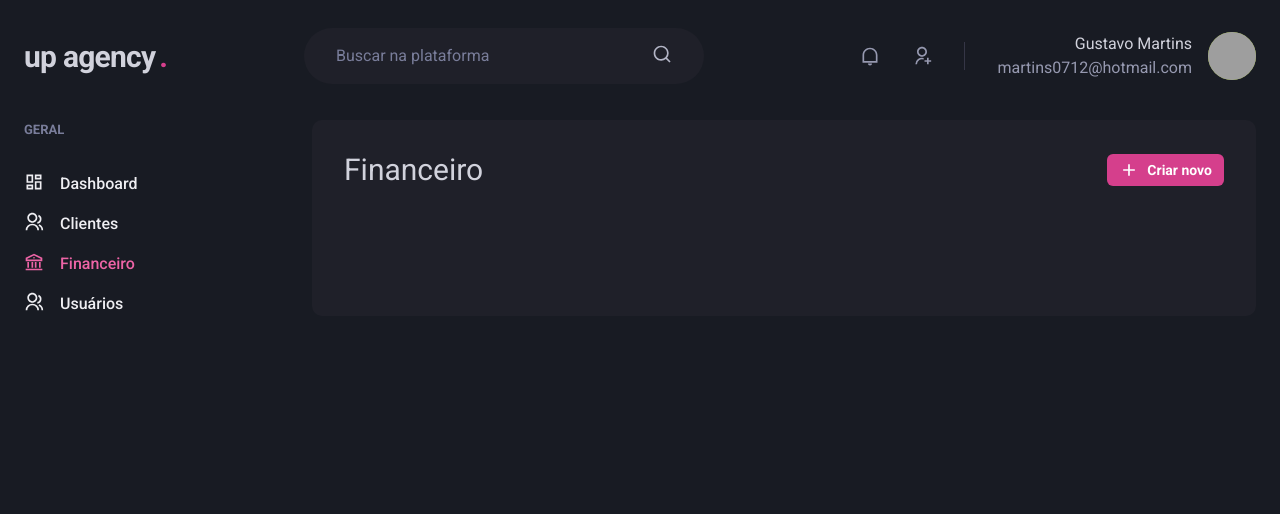
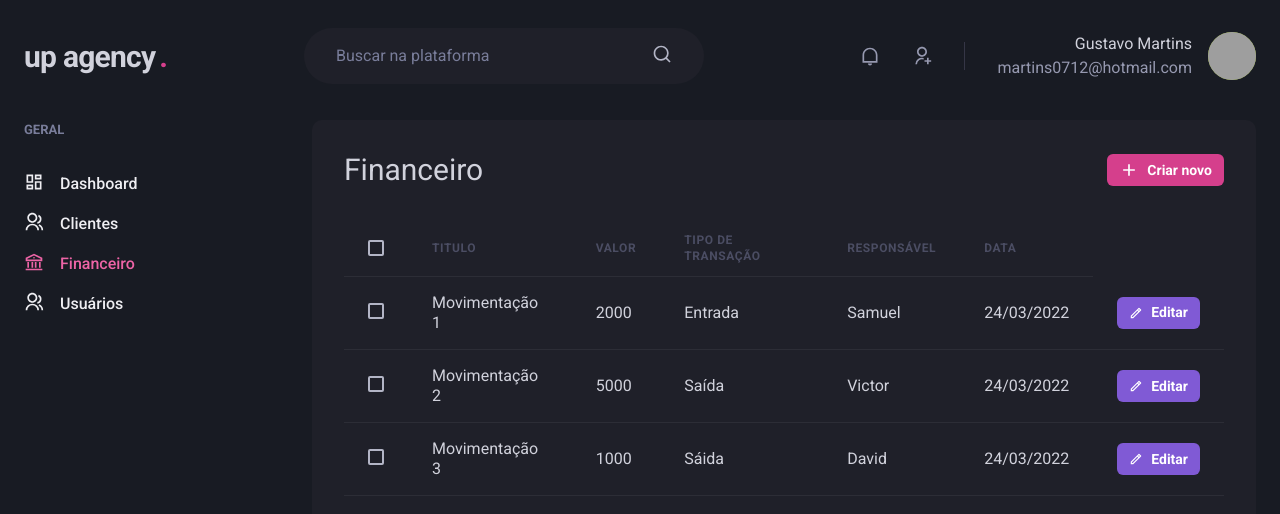
Before and after one commit to guga0712/up-financial, a Next.js app: page /financial in a window 1280 px wide. Shown: the top 514 px of the page. Built offline with nearby package versions, Linux system fonts and the light colour scheme; grey boxes are pictures that could not be loaded.

Commit message:
created table of financial and costumers page

```diff
--- /dev/null
+++ b/src/components/AddFinancial/FinancialData.tsx
@@ -0,0 +1,31 @@
+import { Box, Button, Icon, Tr, Checkbox, Td, Text } from '@chakra-ui/react'
+import { RiPencilLine } from 'react-icons/ri';
+
+interface FinancialDataProps{
+    titulo: string;
+    valor: string;
+    tipoTransacao: string;
+    responsavel: string;
+    date: string;
+
+}
+
+export function FinancialData( { titulo, valor, tipoTransacao, responsavel, date} : FinancialDataProps){
+    return(
+        <Tr>
+            <Td px="6">
+                <Checkbox colorScheme="pink" />
+            </Td>
+            <Td>{titulo}</Td>
+            <Td>{valor}</Td>
+            <Td>{tipoTransacao}</Td>
+            <Td>{responsavel}</Td>
+            <Td>{date}</Td>
+            <Td>
+                <Button as="a" size="sm" fontSize="sm" colorScheme="purple" leftIcon={<Icon as={RiPencilLine} />}>
+                    Editar
+                </Button>
+            </Td>
+        </Tr>
+    );
+}
--- a/src/pages/financial/index.tsx
+++ b/src/pages/financial/index.tsx
@@ -1,6 +1,7 @@
-import { Box, Button, Flex, Heading, Icon, useDisclosure } from "@chakra-ui/react";
+import { Box, Button, Flex, Heading, Icon, useDisclosure, Table, Thead, Tr, Th, Checkbox, Tbody } from "@chakra-ui/react";
 import { RiAddLine } from "react-icons/ri";
 import { AddFinancial } from "../../components/AddFinancial";
+import { FinancialData } from "../../components/AddFinancial/FinancialData";
 import { Header } from "../../components/Header";
 import { Sidebar } from "../../components/Sidebar";
 
@@ -19,6 +20,25 @@ export default function financialList() {
                         </Button>
                     </Flex>
                     <AddFinancial isOpen={isOpen} onClose={onClose} />
+                    <Table colorScheme="whiteAlpha">
+                        <Thead>
+                            <Tr>
+                            <Th px="6" color="gray.300" width="8">
+                                    <Checkbox colorScheme="pink" />
+                                </Th>
+                                <Th>Titulo</Th>
+                                <Th>Valor</Th>
+                                <Th>Tipo de Transação</Th>
+                                <Th>Responsável</Th>
+                                <Th>Data</Th>
+                            </Tr>
+                        </Thead>
+                        <Tbody>
+                            <FinancialData titulo="Movimentação 1" valor="2000" tipoTransacao="Entrada" responsavel="Samuel" date="24/03/2022"></FinancialData>
+                            <FinancialData titulo="Movimentação 2" valor="5000" tipoTransacao="Saída" responsavel="Victor" date="24/03/2022"></FinancialData>
+                            <FinancialData titulo="Movimentação 3" valor="1000" tipoTransacao="Sáida" responsavel="David" date="24/03/2022"></FinancialData>
+                        </Tbody>
+                    </Table>
                 </Box>
 
             </Flex>
```
Also changed, not shown: src/components/AddCostumers/CostumerData.tsx (added, +26 -0 lines), src/pages/costumers/_document.tsx (added, +20 -0 lines), src/pages/costumers/index.tsx (+20 -1 lines).
